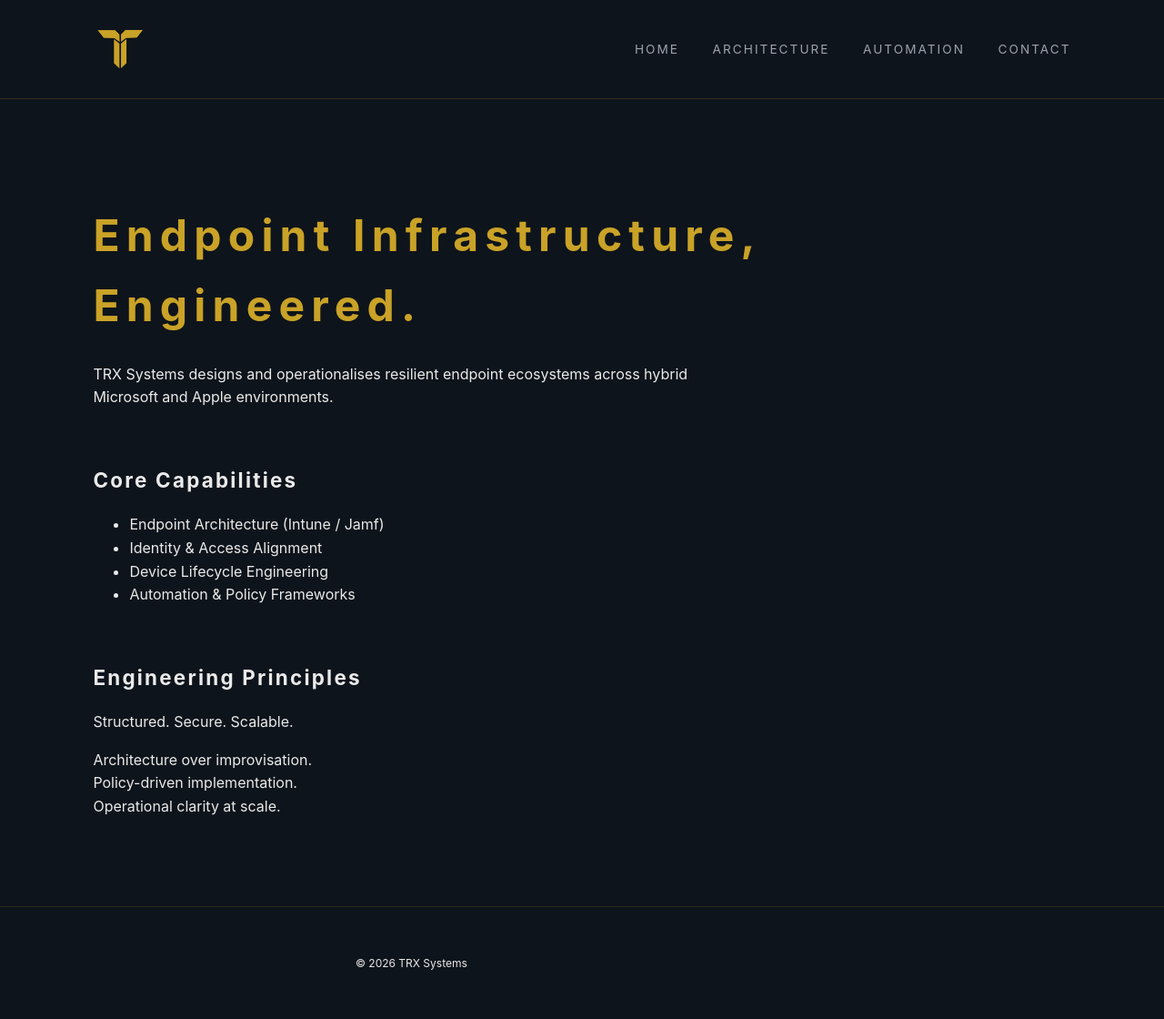
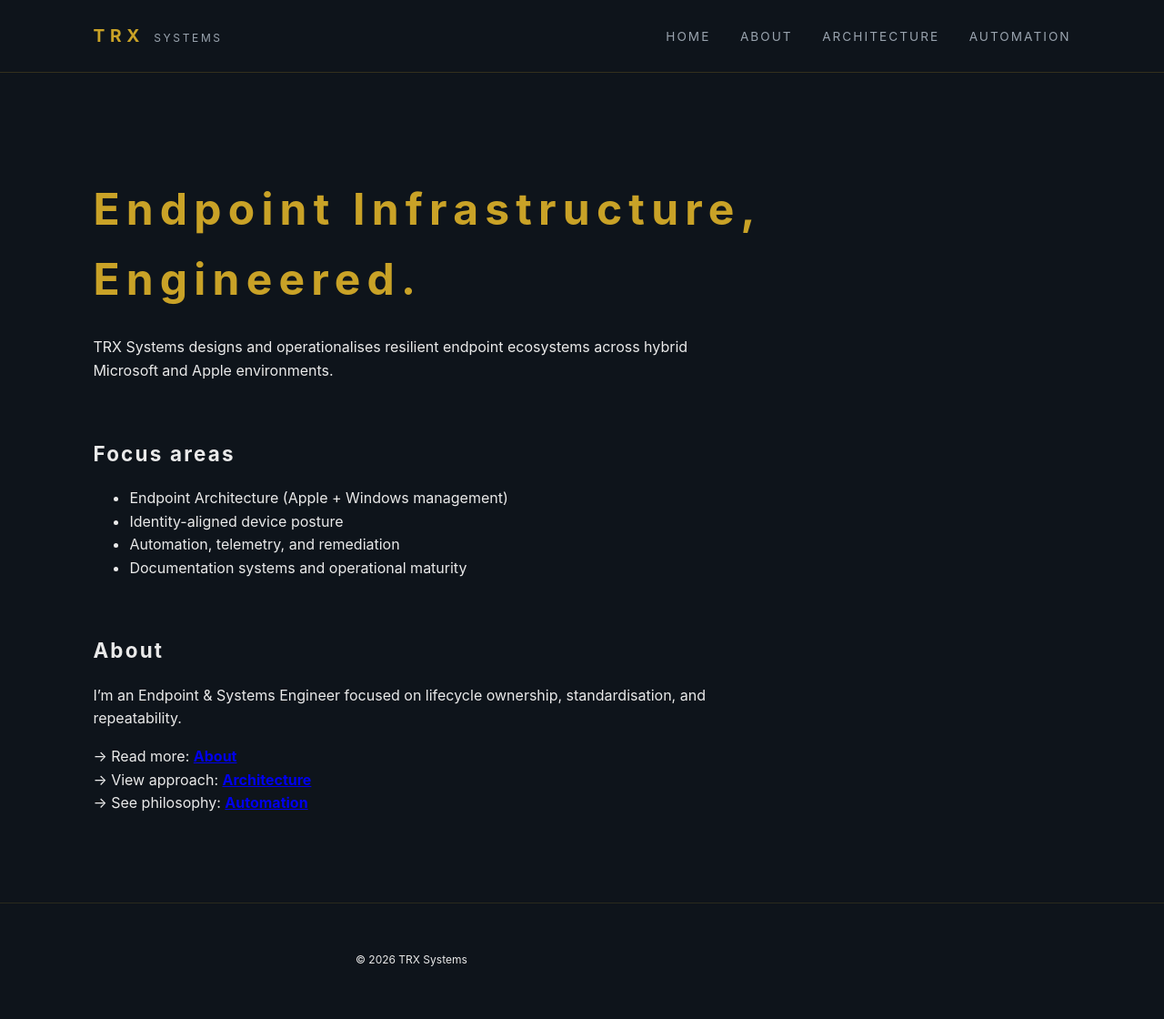
Before and after one commit to Trix-Sec/TRX-Systems, a Jekyll site: the page built from index.md, in a window 1280 px wide. Shown: the whole page at 91% size. Built offline with Jekyll 4.4.1, drawn with Linux system fonts in a browser that asks for light colours.

Commit message:
Adding about me, architecture and automation pages

```diff
--- a/_layouts/default.html
+++ b/_layouts/default.html
@@ -8,15 +8,16 @@
 </head>
 <body>
   <header class="site-header">
-    <div class="logo-img">
-      <img src="{{ site.baseurl }}/assets/images/TRX_Letter_Mark_Colour.png" alt="TRX Systems Logo">
-    </div>
-    <div class="logo-text"></div>
-    <nav>
-      <a href="{{ site.baseurl }}/">Home</a>
-      <a href="{{ site.baseurl }}/architecture">Architecture</a>
-      <a href="{{ site.baseurl }}/automation">Automation</a>
-      <a href="{{ site.baseurl }}/contact">Contact</a>
+    <a class="brand" href="{{ '/' | relative_url }}">
+      <span class="brand-mark">TRX</span>
+      <span class="brand-sub">SYSTEMS</span>
+    </a>
+
+    <nav class="site-nav">
+      <a href="{{ '/' | relative_url }}">Home</a>
+      <a href="{{ '/about/' | relative_url }}">About</a>
+      <a href="{{ '/architecture/' | relative_url }}">Architecture</a>
+      <a href="{{ '/automation/' | relative_url }}">Automation</a>
     </nav>
   </header>
 
--- a/assets/css/style.css
+++ b/assets/css/style.css
@@ -90,3 +90,28 @@ p {
   color: var(--muted);
   border-top: 1px solid rgba(201,162,39,0.15);
 }
+
+.brand {
+  display: inline-flex;
+  align-items: baseline;
+  gap: 10px;
+  text-decoration: none;
+}
+
+.brand-mark {
+  font-size: 1.2rem;
+  font-weight: 650;
+  letter-spacing: 0.30em;
+  color: var(--gold);
+}
+
+.brand-sub {
+  font-size: 0.75rem;
+  letter-spacing: 0.22em;
+  text-transform: uppercase;
+  color: var(--muted);
+}
+
+.site-nav a {
+  margin-left: 28px;
+}
--- a/index.md
+++ b/index.md
@@ -7,17 +7,17 @@ title: Home
 
 TRX Systems designs and operationalises resilient endpoint ecosystems across hybrid Microsoft and Apple environments.
 
-## Core Capabilities
+## Focus areas
 
-- Endpoint Architecture (Intune / Jamf)
-- Identity & Access Alignment
-- Device Lifecycle Engineering
-- Automation & Policy Frameworks
+- Endpoint Architecture (Apple + Windows management)
+- Identity-aligned device posture
+- Automation, telemetry, and remediation
+- Documentation systems and operational maturity
 
-## Engineering Principles
+## About
 
-Structured. Secure. Scalable.
+I’m an Endpoint & Systems Engineer focused on lifecycle ownership, standardisation, and repeatability.
 
-Architecture over improvisation.
-Policy-driven implementation.
-Operational clarity at scale.
+→ Read more: **[About]({{ '/about/' | relative_url }})**
+→ View approach: **[Architecture]({{ '/architecture/' | relative_url }})**
+→ See philosophy: **[Automation]({{ '/automation/' | relative_url }})**
```
Also changed, not shown: about.md (added, +133 -0 lines), architecture.md (added, +34 -0 lines), automation.md (added, +31 -0 lines).
